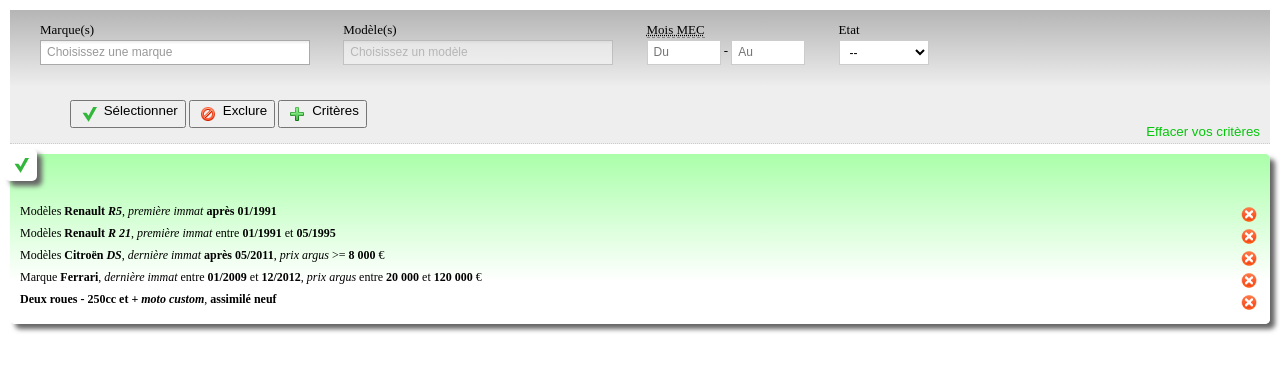
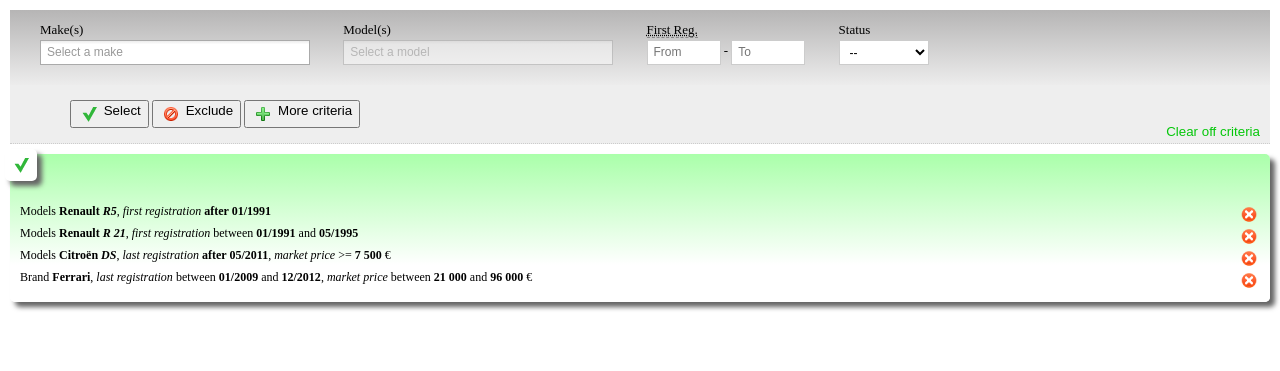
Before and after one commit to gdesjonqueres/ajax-form-colorbox, a PHP site: page /vehicules.php in a window 1280 px wide. Shown: the top 371 px of the page. Run offline with PHP 8.4, Linux system fonts and the light colour scheme; some libraries are stand-ins or nearby versions; some web fonts are replaced.

Commit message:
Translate the interface in english

```diff
--- a/inc/data.inc.php
+++ b/inc/data.inc.php
@@ -26,19 +26,28 @@
 );*/
 
 $tabGenre = array(
-'VP' =>	'Véhicule particulier',
-'VU' =>	'Utilitaire',
-'50cc' =>	'Deux roues - 50cc',
+'VP' =>	'Private vehicule',
+'VU' =>	'Commercial vehicule',
+/*'50cc' =>	'Deux roues - 50cc',
 'MOTO' =>	'Deux roues - 250cc et +',
 '125cc' =>	'Deux roues - 125cc',
 'QUADS' =>	'Quads',
-'TM' =>	'Trois roues',
-'AUTRES' =>	'Autres',
+'TM' =>	'Trois roues',*/
+'MOTO' => 'Motorbike',
+'AUTRES' =>	'Other',
 );
 
-$tabEtat = array('vn' => 'VN', 'vo' => 'VO', 'va' => 'VA');
+$tabEtat = array('vn' => 'New', 'vo' => 'Used', 'va' => 'As new');
 
 $tabSegment = array(
+'ECO',
+'INFERIOR',
+'MEDIUM',
+'SUPERIOR',
+'LUXURY'
+);
+
+/*$tabSegment = array(
 'ECONOMIQUE',
 'INFERIEURE',
 'MOY-INFER',
@@ -47,7 +56,7 @@
 'LUXE',
 'AUTRES',
 'INCONNUE',
-);
+);*/
 
 /*$tabEnergie = array(
 'AIR COMPRIM'    => 'air comprimé',
@@ -82,10 +91,10 @@
 );*/
 
 $tabEnergie = array(
-	'ESSENCE' => 'Essence',
-	'GASOIL'  => 'Gasoil',
-	'ELECTRIQUE' => 'Electrique',
-	'HYBRIDE' => 'Hybride',
+	'ESSENCE' => 'Diesel',
+	'GASOIL'  => 'Gasoline',
+	'ELECTRIQUE' => 'Electric',
+	'HYBRIDE' => 'Gasoline - Hybrid',
 );
 
 //$tabMarque = getListMarque();
@@ -152,6 +161,9 @@
 'AQUILA' => 'AQUILA',
 'ARCTIC CAT' => 'ARCTIC CAT',
 'ARCUEILMOT' => 'ARCUEILMOT',
+'RENAULT' => 'RENAULT',
+'CITROEN' => 'Citroën',
+'FERRARI' => 'FERRARI',
 );
 
 //$tabModele = getListModele();
@@ -291,7 +303,15 @@
 		'ASTRO',
 		'ASX',
 		'AS51',
-		'AT',)
+		'AT',),
+	'RENAULT' => array(
+		'R5',
+		'R21',),
+	'CITROEN' => array(
+		'DS'),
+	'FERRARI' => array(
+		'F40',
+		'ENZO'),
 );
 
 /*$tabCarrosserie = array(
@@ -326,7 +346,7 @@
 'CUSTOM CHOP',
 'QUADS',
 );*/
-$tabCarrosserie = array(
+/*$tabCarrosserie = array(
 'BER' =>	'Berline',
 'MONO' =>	'Monospace',
 'BREAK' =>	'Break',
@@ -345,6 +365,16 @@
 'MOTO_CUST' =>	'Moto custom',
 'MOB' =>	'Mobylettes',
 'CAMION' =>	'Camion',
+);*/
+$tabCarrosserie = array(
+'BER' =>	'Sedan',
+'BREAK' =>	'Convertible',
+'TS_TERR' =>	'SUV',
+'COUPE' =>	'Coupe',
+'CABRIOLET' =>	'Hatchback',
+'CAMPINGCAR' =>	'Wagon',
+'MINIBUS' =>	'Minivan',
+'CAMION' =>	'Truck',
 );
 
 $tabPrix = array(
@@ -424,32 +454,32 @@
 if (!isset($tabVehicules['inclus'])) {
 	$tabVehicules['inclus'] = array();
 
-	$criteria = array(	'marque' => array('value' => 'renault', 'label' => 'Renault'),
-						'modele' => array('value' => 'r5', 'label' => 'r5'),
+	$criteria = array(	'marque' => array('value' => 'RENAULT', 'label' => 'Renault'),
+						'modele' => array('value' => 'R5', 'label' => 'r5'),
 						'mec' => array('min' => '01/1991'));
 	$tabVehicules['inclus'][] = array('criteria' => $criteria, 'hash' => getHashCriteria($criteria));
 
-	$criteria = array(	'genre' => array('value' => 'VP', 'label' => 'Véhicule particulier'),
-						'marque' => array('value' => 'renault', 'label' => 'Renault'),
-						'modele' => array('value' => 'r21', 'label' => 'R 21'),
+	$criteria = array(	'genre' => array('value' => 'VP', 'label' => 'Private vehicule'),
+						'marque' => array('value' => 'RENAULT', 'label' => 'Renault'),
+						'modele' => array('value' => 'R21', 'label' => 'R 21'),
 						'mec' => array('min' => '01/1991', 'max' => '05/1995'));
 	$tabVehicules['inclus'][] = array('criteria' => $criteria, 'hash' => getHashCriteria($criteria));
 
-	$criteria = array(	'marque' => array('value' => 'citroen', 'label' => 'Citroën'),
+	$criteria = array(	'marque' => array('value' => 'CITROEN', 'label' => 'Citroën'),
 						'modele' => array('value' => 'ds', 'label' => 'DS'),
 						'ddi' => array('min' => '05/2011'),
-						'parg' => array('min' => '8000'));
+						'parg' => array('min' => '7500'));
 	$tabVehicules['inclus'][] = array('criteria' => $criteria, 'hash' => getHashCriteria($criteria));
 
-	$criteria = array(	'marque' => array('value' => 'ferrari', 'label' => 'Ferrari'),
+	$criteria = array(	'marque' => array('value' => 'FERRARI', 'label' => 'Ferrari'),
 						'ddi' => array('min' => '01/2009', 'max' => '12/2012'),
-						'parg' => array('min' => '20000', 'max' => '120000'));
+						'parg' => array('min' => '21000', 'max' => '96000'));
 	$tabVehicules['inclus'][] = array('criteria' => $criteria, 'hash' => getHashCriteria($criteria));
 
-	$criteria = array(	'genre' => array('value' => 'MOTO', 'label' => 'Deux roues - 250cc et +'),
-						'carrosserie' => array('value' => 'MOTO_CUST', 'label' => 'Moto custom'),
-						'etat' => array('value' => 'VA', 'label' => 'Véhicule assimilé neuf'));
-	$tabVehicules['inclus'][] = array('criteria' => $criteria, 'hash' => getHashCriteria($criteria));
+	// $criteria = array(	'genre' => array('value' => 'MOTO', 'label' => 'Deux roues - 250cc et +'),
+	// 					'carrosserie' => array('value' => 'MOTO_CUST', 'label' => 'Moto custom'),
+	// 					'etat' => array('value' => 'VA', 'label' => 'Véhicule assimilé neuf'));
+	// $tabVehicules['inclus'][] = array('criteria' => $criteria, 'hash' => getHashCriteria($criteria));
 
 	/*$tabVehicules['inclus'] = array(
 		array(
@@ -484,18 +514,18 @@
 if (!isset($tabVehicules['exclus'])) {
 	$tabVehicules['exclus'] = array();
 
-	$criteria = array(	'marque' => array('value' => 'renault', 'label' => 'Renault'),
-						'modele' => array('value' => 'r32', 'label' => 'r32'),
-						'mec' => array('max' => '01/1995'));
-	$tabVehicules['exclus'][] = array('criteria' => $criteria, 'hash' => getHashCriteria($criteria));
+	// $criteria = array(	'marque' => array('value' => 'renault', 'label' => 'Renault'),
+	// 					'modele' => array('value' => 'r32', 'label' => 'r32'),
+	// 					'mec' => array('max' => '01/1995'));
+	// $tabVehicules['exclus'][] = array('criteria' => $criteria, 'hash' => getHashCriteria($criteria));
 
-	$criteria = array(	'energie' => array('value' => 'diesel', 'label' => 'Diesel'),
-						'mec' => array('max' => '01/1999'));
-	$tabVehicules['exclus'][] = array('criteria' => $criteria, 'hash' => getHashCriteria($criteria));
+	// $criteria = array(	'energie' => array('value' => 'diesel', 'label' => 'Diesel'),
+	// 					'mec' => array('max' => '01/1999'));
+	// $tabVehicules['exclus'][] = array('criteria' => $criteria, 'hash' => getHashCriteria($criteria));
 
-	$criteria = array(	'genre' => array('value' => 'CAMION', 'label' => 'Camion'),
-						'segment' => array('value' => 'INFERIEURE', 'label' => 'Inférieur'),);
-	$tabVehicules['exclus'][] = array('criteria' => $criteria, 'hash' => getHashCriteria($criteria));
+	// $criteria = array(	'genre' => array('value' => 'CAMION', 'label' => 'Camion'),
+	// 					'segment' => array('value' => 'INFERIEURE', 'label' => 'Inférieur'),);
+	// $tabVehicules['exclus'][] = array('criteria' => $criteria, 'hash' => getHashCriteria($criteria));
 
 	/*$tabVehicules['exclus'] = array(
 		array(
--- a/inc/functions.inc.php
+++ b/inc/functions.inc.php
@@ -41,13 +41,13 @@
 {
 	$html = '';
 	if (!empty($date['min']) && !empty($date['max'])) {
-		$html = ' entre ' . _balise($date['min'], 'strong') . ' et ' . _balise($date['max'], 'strong');
+		$html = ' between ' . _balise($date['min'], 'strong') . ' and ' . _balise($date['max'], 'strong');
 	}
 	else if (!empty($date['min'])) {
-		$html = _balise(' après ' . $date['min'], 'strong');
+		$html = _balise(' after ' . $date['min'], 'strong');
 	}
 	else if (!empty($date['max'])) {
-		$html = _balise(' avant ' . $date['max'], 'strong');
+		$html = _balise(' before ' . $date['max'], 'strong');
 	}
 	return $html;
 }
@@ -56,7 +56,7 @@
 {
 	$html = '';
 	if (!empty($prix['min']) && !empty($prix['max'])) {
-		$html = ' entre ' . _balise(number_format($prix['min'], 0, ',', ' '), 'strong') . ' et ' . _balise(number_format($prix['max'], 0, ',', ' '), 'strong') . ' €';
+		$html = ' between ' . _balise(number_format($prix['min'], 0, ',', ' '), 'strong') . ' and ' . _balise(number_format($prix['max'], 0, ',', ' '), 'strong') . ' €';
 	}
 	else if (!empty($prix['min'])) {
 		$html = ' >= ' .  _balise(number_format($prix['min'], 0, ',', ' '), 'strong') . ' €';
@@ -84,27 +84,27 @@
 
 	if (!empty($tabCriteria['marque'])) {
 		if (!empty($tabCriteria['modele'])) {
-			$html .= comma('modèles', !empty($html)) . _balise(ucfirst(strtolower($tabCriteria['marque']['label'])) . ' ' . _balise(strtoupper($tabCriteria['modele']['label']), 'em'), 'strong');
+			$html .= comma('models', !empty($html)) . _balise(ucfirst(strtolower($tabCriteria['marque']['label'])) . ' ' . _balise(strtoupper($tabCriteria['modele']['label']), 'em'), 'strong');
 		}
 		else {
-			$html .= comma('marque', !empty($html)) . _balise(ucfirst(strtolower($tabCriteria['marque']['label'])), 'strong');
+			$html .= comma('brand', !empty($html)) . _balise(ucfirst(strtolower($tabCriteria['marque']['label'])), 'strong');
 		}
 
 	}
 	else if (!empty($tabCriteria['modele'])) {
-		$html .= comma('modèle', !empty($html)) . _balise(strtoupper($tabCriteria['modele']['label']), 'strong');
+		$html .= comma('model', !empty($html)) . _balise(strtoupper($tabCriteria['modele']['label']), 'strong');
 	}
 
 	if (!empty($tabCriteria['segment'])) {
-		$html .= comma('gamme', !empty($html)) . _balise(strtolower($tabCriteria['segment']['label']), 'strong');
+		$html .= comma('range', !empty($html)) . _balise(strtolower($tabCriteria['segment']['label']), 'strong');
 	}
 
 	if (!empty($tabCriteria['energie'])) {
 		if (!empty($html)) {
-			$html .= ', énergie ';
+			$html .= ', fuel type ';
 		}
 		else {
-			$html .= 'Véhicules ';
+			$html .= 'Vehicules ';
 		}
 		$html .= _balise(strtolower($tabCriteria['energie']['label']), 'strong');
 	}
@@ -114,55 +114,55 @@
 			$html .= ', ';
 		}
 		else {
-			$html .= 'Véhicules ';
+			$html .= 'Vehicules ';
 		}
 		if (strtolower($tabCriteria['etat']['value']) == 'vn') {
-			$html .= ' ' . _balise('neuf', 'strong');
+			$html .= ' ' . _balise('new', 'strong');
 		}
 		else if (strtolower($tabCriteria['etat']['value']) == 'vo') {
-			$html .= ' d\'' . _balise('occasion', 'strong');
+			$html .= ' d\'' . _balise('used', 'strong');
 		}
 		else if (strtolower($tabCriteria['etat']['value']) == 'va') {
-			$html .= ' ' . _balise('assimilé neuf', 'strong');
+			$html .= ' ' . _balise('as neuf', 'strong');
 		}
 	}
 
 	if (!empty($tabCriteria['mec'])) {
 		if (!empty($html)) {
-			$html .= ', ' . _balise('première immat', 'em');
+			$html .= ', ' . _balise('first registration', 'em');
 		}
 		else {
-			$html .= 'Véhicules dont la ' . _balise('première immatriculation', 'em') . ' est';
+			$html .= 'Vehicules ' . _balise('first registered', 'em') . '';
 		}
 		$html .= displayDate($tabCriteria['mec']);
 	}
 
 	if (!empty($tabCriteria['ddi'])) {
 		if (!empty($html)) {
-			$html .= ', ' . _balise('dernière immat', 'em');
+			$html .= ', ' . _balise('last registration', 'em');
 		}
 		else {
-			$html .= 'Véhicules dont la ' . _balise('dernière immatriculation', 'em') . ' est';
+			$html .= 'Vehicules ' . _balise('lastly registered', 'em') . '';
 		}
 		$html .= displayDate($tabCriteria['ddi']);
 	}
 
 	if (!empty($tabCriteria['pac'])) {
 		if (!empty($html)) {
-			$html .= ', ' . _balise('prix à l\'achat', 'em');
+			$html .= ', ' . _balise('purchase price', 'em');
 		}
 		else {
-			$html .= 'Véhicules dont le ' . _balise('prix d\'achat', 'em') . ' est';
+			$html .= 'Vehicules with ' . _balise('purchase price', 'em') . '';
 		}
 		$html .= displayPrix($tabCriteria['pac']);
 	}
 
 	if (!empty($tabCriteria['parg'])) {
 		if (!empty($html)) {
-			$html .= ', ' . _balise('prix argus', 'em');
+			$html .= ', ' . _balise('market price', 'em');
 		}
 		else {
-			$html .= 'Véhicules dont le ' . _balise('prix argus', 'em') . ' est';
+			$html .= 'Vehicules with ' . _balise('market price', 'em') . '';
 		}
 		$html .= displayPrix($tabCriteria['parg']);
 	}
--- a/js/base.js
+++ b/js/base.js
@@ -19,7 +19,7 @@
 				text = xhr.responseText;
 			}
 			else {
-				text += '\nréponse : ' + xhr.responseText;
+				text += '\nresponse : ' + xhr.responseText;
 			}
 
 			if (window.console && window.console.log && window.console.error && window.console.info) {
--- a/vehicules.php
+++ b/vehicules.php
@@ -12,9 +12,8 @@
 	<meta http-equiv="Content-Type" content="text/html; charset=utf-8" />
 	<title>Vehicules</title>
 	<link rel="shortcut icon" href="../../favicon.ico" type="image/x-icon" />
-	<meta name="description" content="Réalisez votre achat de fichiers directement en ligne sur Dataneo Direct. Dataneo direct est un service de Dataneo, soci&eacute;t&eacute; sp&eacute;cialiste des solutions marketing direct de prospection. " />
-	<meta name="keywords" lang="fr" content="dataneo, dataneo direct, dataneo.fr, marketing direct, fichier, location fichier, telemarketing,tyrode, debray, base de donnees, complex systems, amabis, family service, neo+, neoplus, fichier CSP+, enrichissement de fichier, RNVP, Deduplication ,dedoublonnage, datamining, scoring, mailing, postal, phoning,telemarketing,tyrode, debray, base de donnees, family service, neo+" />
-	<link href="../../dataneoDirect/css/datepicker.css" rel="stylesheet" type="text/css" />
+	<!--<link href="../../dataneoDirect/css/datepicker.css" rel="stylesheet" type="text/css" />-->
+	<link href="css/jquery-ui-1.10.1.custom.min.css" rel="stylesheet" type="text/css" />
 	<link href="css/html.css" rel="stylesheet" type="text/css" />
 	<link href="css/presentation.css" rel="stylesheet" type="text/css" />
 	<link href="css/vehicules.css" rel="stylesheet" type="text/css" />
@@ -31,29 +30,29 @@
 			<div class="inline">
 
 				<div class="control-group">
-		        	<label class="control-label" for="marque">Marque(s)</label>
+		        	<label class="control-label" for="marque">Make(s)</label>
 		        	<div class="controls">
-		        		<?=displaySelect('marque', $tabMarque, 'input-xlarge', false, 'multiple="multiple" data-placeholder="Choisissez une marque"')?>
+		        		<?=displaySelect('marque', $tabMarque, 'input-xlarge', false, 'multiple="multiple" data-placeholder="Select a make"')?>
 		        	</div>
 		  		</div>
 
 		  		<div class="control-group">
-		        	<label class="control-label" for="modele">Modèle(s)</label>
+		        	<label class="control-label" for="modele">Model(s)</label>
 		        	<div class="controls">
-		        		<select id="modele" name="marque" class="input-xlarge" multiple="multiple" data-placeholder="Choisissez un modèle" disabled="disabled"></select>
+		        		<select id="modele" name="marque" class="input-xlarge" multiple="multiple" data-placeholder="Select a model" disabled="disabled"></select>
 		        	</div>
 		  		</div>
 
 		  		<div class="control-group" style="min-width: auto;">
-		        	<label class="control-label" for="mec-min"><abbr title="Mois de mise en circulation">Mois MEC</abbr></label>
+		        	<label class="control-label" for="mec-min"><abbr title="Month of first registration">First Reg.</abbr></label>
 		        	<div class="controls">
-		        		<input type="text" id="mec-min" name="mec-min" class="date input-mini" placeholder="Du" /> -
-		        		<input type="text" id="mec-max" name="mec-max" class="date input-mini" placeholder="Au" />
+		        		<input type="text" id="mec-min" name="mec-min" class="date input-mini" placeholder="From" /> -
+		        		<input type="text" id="mec-max" name="mec-max" class="date input-mini" placeholder="To" />
 		        	</div>
 		  		</div>
 
 		  		<div class="control-group" style="min-width: auto;">
-		        	<label class="control-label" for="etat">Etat</label>
+		        	<label class="control-label" for="etat">Status</label>
 		        	<div class="controls">
 		        		<?=displaySelect('etat', $tabEtat, 'input-small')?>
 		        	</div>
@@ -64,28 +63,28 @@
 			<div class="inline collapse" style="margin-top: 15px; border-top: 1px dashed #aaa;">
 
 				<div class="control-group">
-		        	<label class="control-label" for="genre">Genre</label>
+		        	<label class="control-label" for="genre">Vehic. Type</label>
 		        	<div class="controls">
 		        		<?=displaySelect('genre', $tabGenre, 'input-medium')?>
 		        	</div>
 		  		</div>
 
 		  		<div class="control-group">
-		        	<label class="control-label" for="segment">Segment</label>
+		        	<label class="control-label" for="segment">Range</label>
 		        	<div class="controls">
 		        		<?=displaySelect('segment', $tabSegment, 'input-medium')?>
 		        	</div>
 		  		</div>
 
 		  		<div class="control-group">
-		        	<label class="control-label" for="energie">Energie</label>
+		        	<label class="control-label" for="energie">Fuel type</label>
 		        	<div class="controls">
 		        		<?=displaySelect('energie', $tabEnergie, 'input-medium')?>
 		        	</div>
 		  		</div>
 
 		  		<div class="control-group">
-		        	<label class="control-label" for="carrosserie">Carrosserie</label>
+		        	<label class="control-label" for="carrosserie">Body type</label>
 		        	<div class="controls">
 		        		<?=displaySelect('carrosserie', $tabCarrosserie, 'input-medium')?>
 		        	</div>
@@ -96,15 +95,15 @@
 			<div class="inline collapse">
 
 		  		<div class="control-group">
-		        	<label class="control-label" for="ddi-min"><abbr title="Mois de dernière immatriculation">Mois der. immat.</abbr></label>
+		        	<label class="control-label" for="ddi-min"><abbr title="Month of last registration">Last Reg.</abbr></label>
 		        	<div class="controls">
-		        		<input type="text" id="ddi-min" name="ddi-min" class="date input-mini" placeholder="Du" /> -
-		        		<input type="text" id="ddi-max" name="ddi-max" class="date input-mini" placeholder="Au" />
+		        		<input type="text" id="ddi-min" name="ddi-min" class="date input-mini" placeholder="From" /> -
+		        		<input type="text" id="ddi-max" name="ddi-max" class="date input-mini" placeholder="To" />
 		        	</div>
 		  		</div>
 
 		  		<div class="control-group">
-		        	<label class="control-label" for="pac-min">Prix achat</label>
+		        	<label class="control-label" for="pac-min">Purchase Price</label>
 		        	<div class="controls">
 		        		<?=displaySelect('pac-min', $tabPrix, 'input-small')?> -
 		        		<?=displaySelect('pac-max', $tabPrix, 'input-small')?>
@@ -112,7 +111,7 @@
 		  		</div>
 
 		  		<div class="control-group">
-		        	<label class="control-label" for="parg-min">Prix argus</label>
+		        	<label class="control-label" for="parg-min">Market Price</label>
 		        	<div class="controls">
 		        		<?=displaySelect('parg-min', $tabPrix, 'input-small')?> -
 		        		<?=displaySelect('parg-max', $tabPrix, 'input-small')?>
@@ -122,10 +121,10 @@
   			</div><!--col-->
 
 	  		<div class="form-actions">
-		    	<button type="button" id="btn-inclure" class="btn" title="Inclure ces véhicules"><i class="icon-tick"></i> Sélectionner</button>
-		    	<button type="button" id="btn-exclure" class="btn" title="Exclure ces véhicules"><i class="icon-ban-circle"></i> Exclure</button>
-		    	<button type="button" id="btn-show-options" class="btn" title="Montrer plus de critères de sélection"><i class="icon-plus"></i> Critères</button>
-		    	<button type="button" id="btn-reset-form" class="btn btn-reset link" tabindex="-1">Effacer vos critères</button>
+		    	<button type="button" id="btn-inclure" class="btn" title="Include those vehicules"><i class="icon-tick"></i> Select</button>
+		    	<button type="button" id="btn-exclure" class="btn" title="Exclude those vehicules"><i class="icon-ban-circle"></i> Exclude</button>
+		    	<button type="button" id="btn-show-options" class="btn" title="Show more selection criteria"><i class="icon-plus"></i> More criteria</button>
+		    	<button type="button" id="btn-reset-form" class="btn btn-reset link" tabindex="-1">Clear off criteria</button>
 		    </div>
 
 		</form>
@@ -135,14 +134,14 @@
 	<div class="container">
 
 		<div class="panier gradient-green border-round shadow">
-			<div class="panier-label border-round shadow" title="Véhicules inclus dans votre sélection"><i class="icon-tick"></i></div>
-			<div class="placeholder">Ici apparaissent les véhicules de votre sélection</div>
+			<div class="panier-label border-round shadow" title="Vehicules included in your selection"><i class="icon-tick"></i></div>
+			<div class="placeholder">Here are listed selected vehicules</div>
 			<div class="loading"></div>
 			<ul id="vehic-inclus"></ul>
 		</div>
 
 		<div class="panier gradient-grey border-round shadow" style="display: none;">
-			<div class="panier-label border-round shadow" title="Véhicules exclus de votre sélection"><i class="icon-ban-circle"></i></div>
+			<div class="panier-label border-round shadow" title="Vehicules excluded from your selection"><i class="icon-ban-circle"></i></div>
 			<div class="loading"></div>
 			<ul id="vehic-exclus"></ul>
 		</div>
@@ -175,7 +174,8 @@
 				startYear: <?=(date('Y') - 25)?>,
 				finalYear: <?=date('Y')?>,
 				selectedYear: <?=(date('Y') - 3)?>,
-				monthNames: ['Jan', 'Fev', 'Mars', 'Avr', 'Mai', 'Juin', 'Juil', 'Août', 'Sept', 'Oct', 'Nov', 'Dec'],
+				//monthNames: ['Jan', 'Fev', 'Mars', 'Avr', 'Mai', 'Juin', 'Juil', 'Août', 'Sept', 'Oct', 'Nov', 'Dec'],
+				monthNames: ['Jan', 'Feb', 'March', 'Apr', 'May', 'June', 'July', 'Aug', 'Sept', 'Oct', 'Nov', 'Dec'],
 				pattern: 'mm/yyyy'
 			});
 
```
Also changed, not shown: js/vehicules.js (+8 -9 lines), css/jquery-ui-1.10.1.custom.min.css (added), 1 other file.
